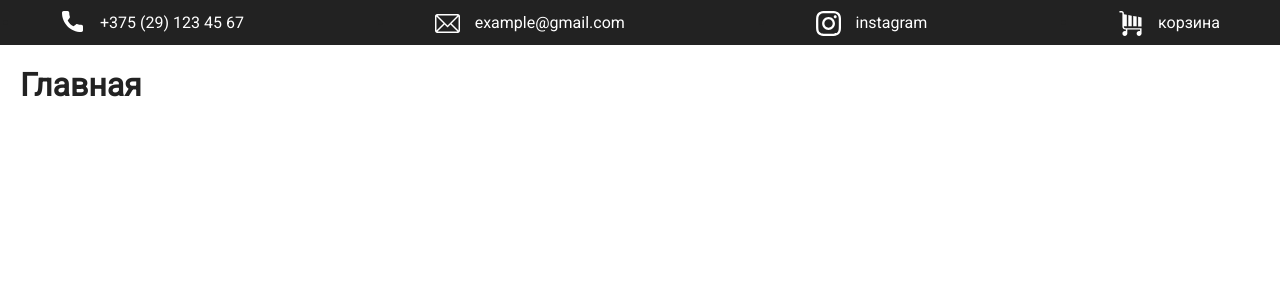
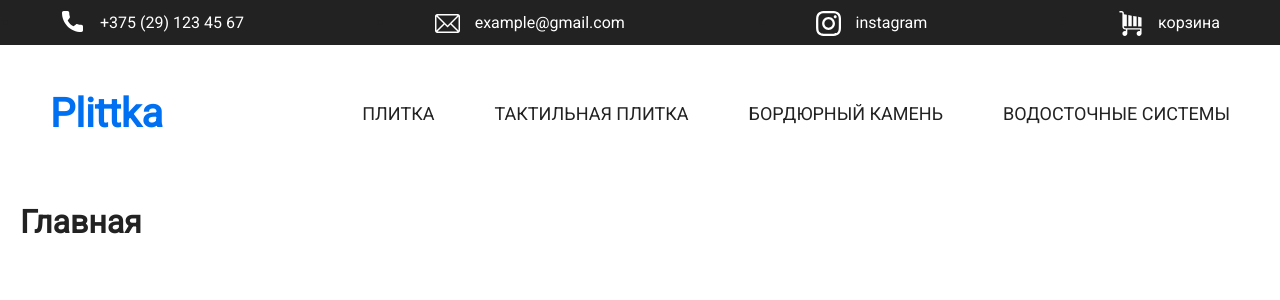
Before and after one commit to eugeneborodko/plittka-store, a Next.js app: page / in a window 1280 px wide. Shown: the top 300 px of the page. Built offline with nearby package versions, Linux system fonts and the light colour scheme.

Commit message:
feat: add categories

```diff
--- /dev/null
+++ b/components/categories.component.js
@@ -0,0 +1,32 @@
+import useSWR from 'swr'
+import Link from 'next/link'
+import uniqid from 'uniqid'
+
+import './../styles/categories.scss'
+
+const fetcher = (url) => fetch(url).then((res) => res.json())
+const id = uniqid()
+
+export default () => {
+  const { data, error } = useSWR('/api/get-content', fetcher)
+
+  if (error) return <div>Не удалось загрузить данные</div>
+  if (!data) return <div>Загрузка...</div>
+
+  return (
+    <nav className="nav">
+      <h1 className="logo">
+        <Link href="/"><a className="logo__link">Plittka</a></Link>
+      </h1>
+      <ul className="categories" key={id}>
+        {
+          data['categories'].map((category) => (
+            <li className="categories__item" key={category.id}>
+              <a className="categories__link" href="#" >{category.name}</a>
+            </li>
+          ))
+        }
+      </ul>
+    </nav>
+  )
+}
--- a/components/header.component.js
+++ b/components/header.component.js
@@ -1,4 +1,5 @@
 import Contacts from './contacts.component'
+import Categories from './categories.component'
 import './../styles/header.scss'
 
 export default () =>
@@ -8,4 +9,7 @@ export default () =>
         <Contacts />
       </div>
     </div>
+    <div className="container">
+      <Categories />
+    </div>
   </header>
--- a/data.json
+++ b/data.json
@@ -20,5 +20,23 @@
       "url": "#",
       "id": "kd2vwvci"
     }
+  ],
+  "categories": [
+    {
+      "name": "плитка",
+      "id": "kd483351"
+    },
+    {
+      "name": "тактильная плитка",
+      "id": "kd484xo2"
+    },
+    {
+      "name": "бордюрный камень",
+      "id": "kd485vjj"
+    },
+    {
+      "name": "водосточные системы",
+      "id": "kd486yal"
+    }
   ]
 }
--- /dev/null
+++ b/styles/categories.scss
@@ -0,0 +1,39 @@
+.nav {
+  display: flex;
+  justify-content: space-between;
+  align-items: center;
+}
+
+.logo {
+  margin: 45px 0;
+  padding: 0 30px;
+
+  &__link {
+    color: #0070f3;
+    font-size: 40px;
+  }
+}
+
+.categories {
+  margin: 0;
+  padding: 0;
+  display: flex;
+  justify-content: flex-start;
+  align-items: center;
+  list-style: none;
+
+  &__item {
+    padding: 0 30px;
+  }
+
+  &__link {
+    color: #222222;
+    font-size: 18px;
+    text-transform: uppercase;
+    line-height: 45px;
+
+    &:hover {
+      color: #0070f3;
+    }
+  }
+}
```
